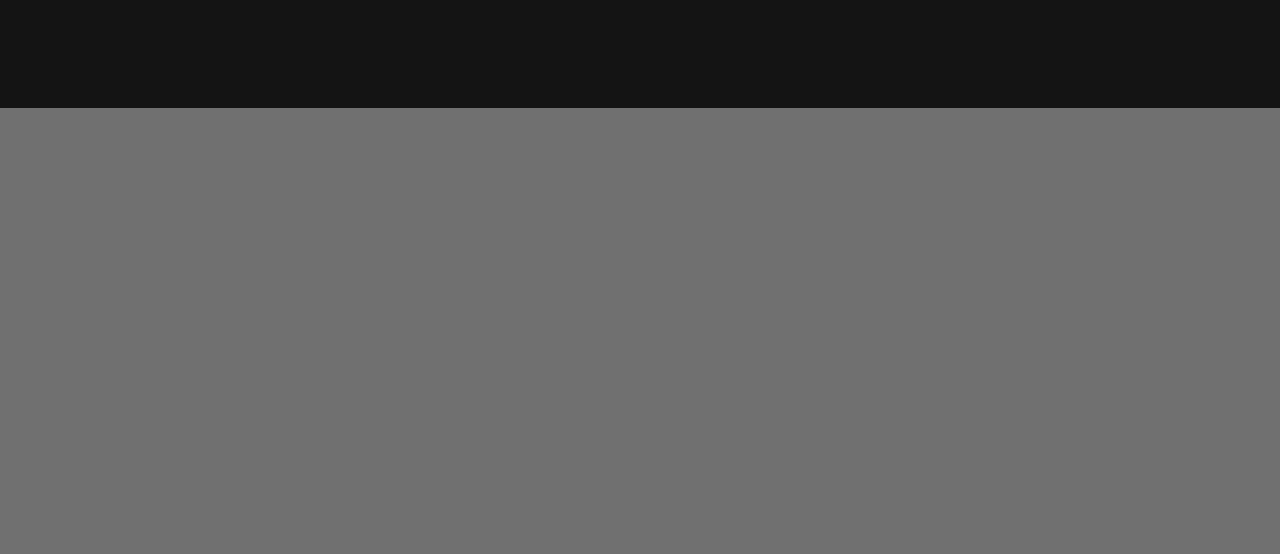
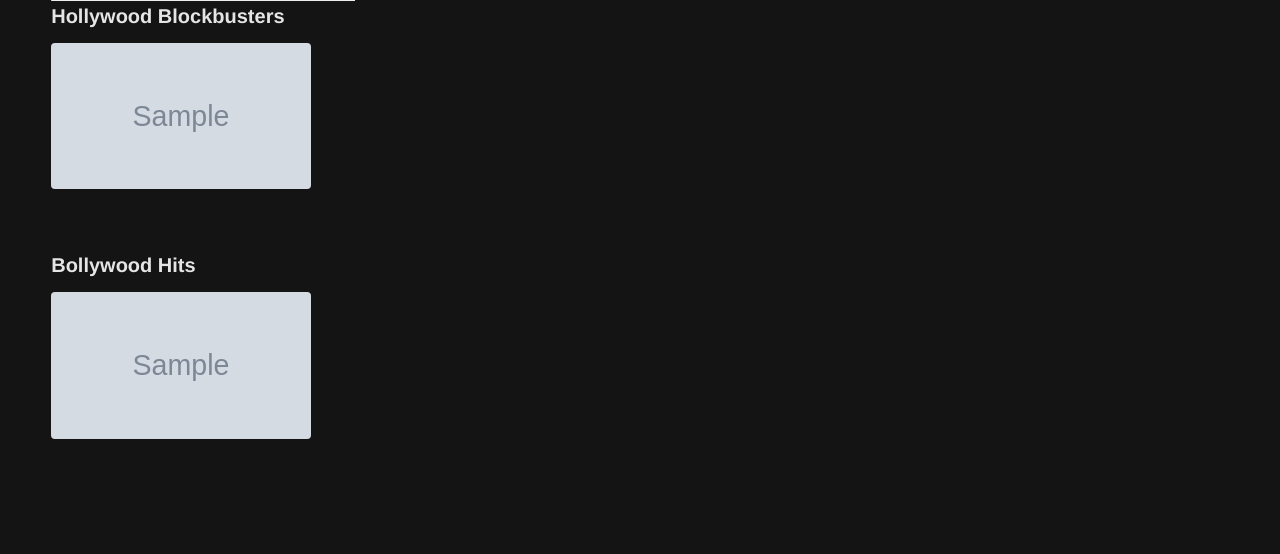
Before and after one commit to Nobody6215651/freeflix-app, a Flask app: template templates/index.html in a window 1280 px wide. Shown: the part 811-1365 px from the top of the page. Before the commit the page ends 919 px from the top, so only its background shows below. Run offline with Flask 3, Linux system fonts and the light colour scheme; the template is opened without the code that fills it: most values are stand-ins (such as "Sample title", 1, 10 or a date in 2020); grey boxes marked "Sample" are stand-in pictures.

Commit message:
Update index.html

```diff
--- a/templates/index.html
+++ b/templates/index.html
@@ -23,7 +23,7 @@
             <h1 class="hero-title">Disclosure Day</h1>
             <p class="hero-synopsis">Experience the ultimate thrilling cinematic masterpiece of the year. Secrets will be exposed, and the truth will reshape the global order forever.</p>
             <div class="hero-buttons">
-                <button class="btn-play">▶ Play</button>
+                <button class="btn-play" onclick="scrollToPlayer()">▶ Play</button>
                 <button class="btn-info">ℹ More Info</button>
             </div>
         </div>
@@ -32,78 +32,68 @@
 
     <main class="main-layout">
 
+        <div class="player-section-title" style="margin-bottom: 15px; color: #e5e5e5; font-size: 20px; font-weight: 700;">Now Playing</div>
+        <div class="player-container">
+            <iframe id="mainPlayer" src="{{ hollywood[0].embed_url if hollywood else (bollywood[0].embed_url if bollywood else '') }}" allowfullscreen allow="autoplay; encrypted-media; picture-in-picture"></iframe>
+        </div>
+
         <div class="movie-carousel-section">
             <h2 class="row-title">Hollywood Blockbusters</h2>
             <div class="carousel-wrapper">
                 <div class="movie-row">
 
-                    <div class="movie-card">
-                        <img src="https://images.unsplash.com/photo-1536440136628-849c177e76a1?q=80&w=500" alt="Movie Poster">
+                    {% for movie in hollywood %}
+                    <div class="movie-card" onclick="loadMovie('{{ movie.embed_url }}')">
+                        <img src="{{ movie.poster_url if movie.poster_url else 'https://images.unsplash.com/photo-1536440136628-849c177e76a1?q=80&w=500' }}" alt="{{ movie.title }}">
                         <div class="card-hover-details">
                             <div class="card-actions">
                                 <button class="action-circle btn-accent">▶</button>
                                 <button class="action-circle">+</button>
                                 <button class="action-circle">👍</button>
                             </div>
+                            <div class="movie-card-title" style="font-weight:700; font-size:14px; margin-bottom:5px; color:#fff;">{{ movie.title }}</div>
                             <div class="card-meta">
                                 <span class="match-pct">98% Match</span>
                                 <span class="age-rating">18+</span>
-                                <span class="duration">2h 15m</span>
+                                <span class="duration">2h 12m</span>
                             </div>
-                            <div class="card-genres">Action • Sci-Fi • Thriller</div>
+                            <div class="card-genres">Action • Sci-Fi</div>
                         </div>
                     </div>
+                    {% else %}
+                    <p style="color: #666; padding: 10px;">No Hollywood movies found in database.</p>
+                    {% endfor %}
 
-                    <div class="movie-card">
-                        <img src="https://images.unsplash.com/photo-1489599849927-2ee91cede3ba?q=80&w=500" alt="Movie Poster">
+                </div>
+            </div>
+        </div>
+
+        <div class="movie-carousel-section">
+            <h2 class="row-title">Bollywood Hits</h2>
+            <div class="carousel-wrapper">
+                <div class="movie-row">
+
+                    {% for movie in bollywood %}
+                    <div class="movie-card" onclick="loadMovie('{{ movie.embed_url }}')">
+                        <img src="{{ movie.poster_url if movie.poster_url else 'https://images.unsplash.com/photo-1489599849927-2ee91cede3ba?q=80&w=500' }}" alt="{{ movie.title }}">
                         <div class="card-hover-details">
                             <div class="card-actions">
                                 <button class="action-circle btn-accent">▶</button>
                                 <button class="action-circle">+</button>
                                 <button class="action-circle">👍</button>
                             </div>
+                            <div class="movie-card-title" style="font-weight:700; font-size:14px; margin-bottom:5px; color:#fff;">{{ movie.title }}</div>
                             <div class="card-meta">
                                 <span class="match-pct">95% Match</span>
                                 <span class="age-rating">13+</span>
-                                <span class="duration">1h 58m</span>
+                                <span class="duration">2h 45m</span>
                             </div>
-                            <div class="card-genres">Drama • Mystery • Romance</div>
+                            <div class="card-genres">Drama • Romance • Action</div>
                         </div>
                     </div>
-
-                    <div class="movie-card">
-                        <img src="https://images.unsplash.com/photo-1578328819058-b69f3a3b0f6s?q=80&w=500" alt="Movie Poster">
-                        <div class="card-hover-details">
-                            <div class="card-actions">
-                                <button class="action-circle btn-accent">▶</button>
-                                <button class="action-circle">+</button>
-                                <button class="action-circle">👍</button>
-                            </div>
-                            <div class="card-meta">
-                                <span class="match-pct">92% Match</span>
-                                <span class="age-rating">16+</span>
-                                <span class="duration">2 Seasons</span>
-                            </div>
-                            <div class="card-genres">Crime • Thriller • Suspense</div>
-                        </div>
-                    </div>
-
-                    <div class="movie-card">
-                        <img src="https://images.unsplash.com/photo-1509198397868-475647b2a1e5?q=80&w=500" alt="Movie Poster">
-                        <div class="card-hover-details">
-                            <div class="card-actions">
-                                <button class="action-circle btn-accent">▶</button>
-                                <button class="action-circle">+</button>
-                                <button class="action-circle">👍</button>
-                            </div>
-                            <div class="card-meta">
-                                <span class="match-pct">99% Match</span>
-                                <span class="age-rating">18+</span>
-                                <span class="duration">2h 42m</span>
-                            </div>
-                            <div class="card-genres">Fantasy • Adventure</div>
-                        </div>
-                    </div>
+                    {% else %}
+                    <p style="color: #666; padding: 10px;">No Bollywood movies found in database.</p>
+                    {% endfor %}
 
                 </div>
             </div>
```
